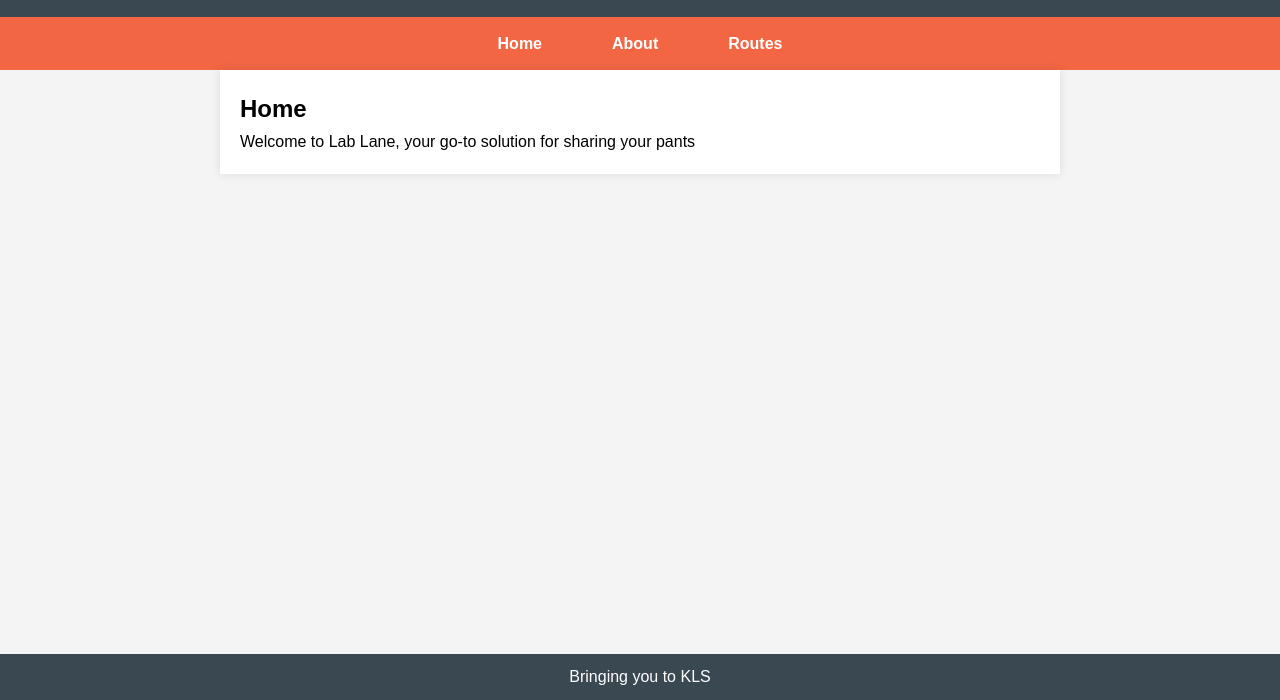
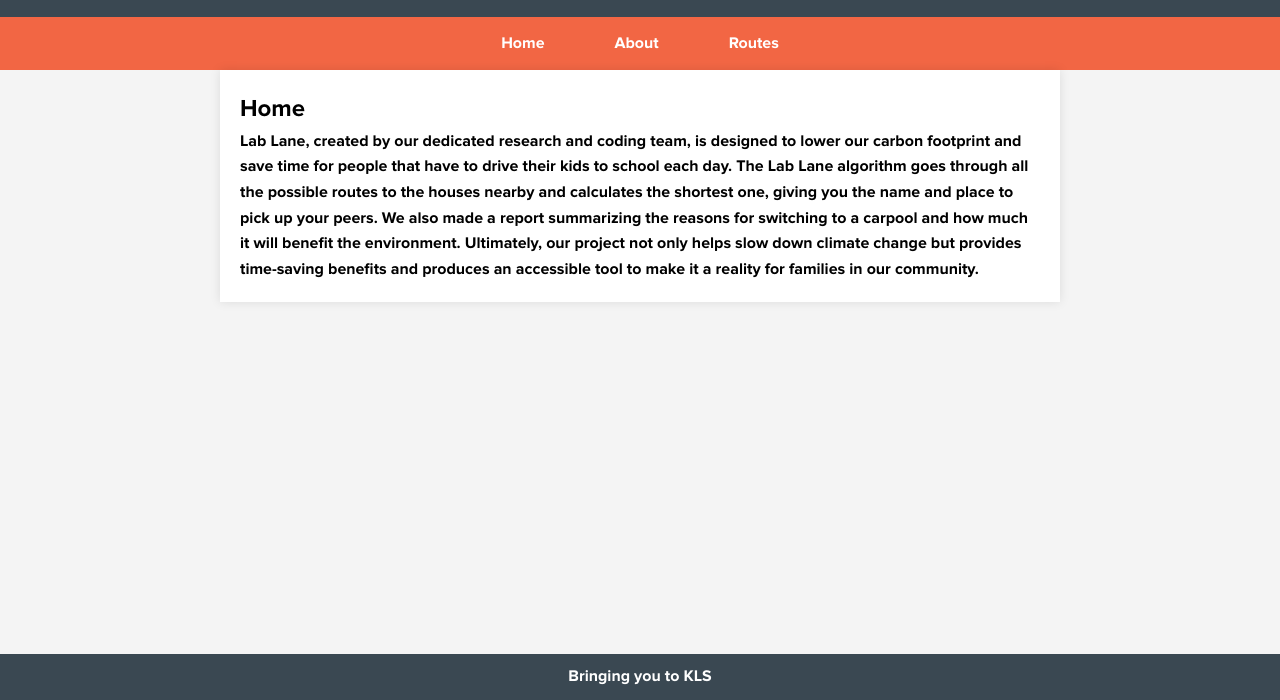
Before and after one commit to Imirami314/intersession-project, a website: page public/ui.html in a window 1280 px wide. Shown: the part 100-800 px from the top of the page. Drawn offline with Linux system fonts and the light colour scheme; some packages are replaced by stand-ins of ours.

Commit message:
Ui updates
Custom font added and updated home page and about me

```diff
--- a/public/ui.html
+++ b/public/ui.html
@@ -5,6 +5,13 @@
     <meta name="viewport" content="width=device-width, initial-scale=1.0">
     <title>Lab Lane</title>
     <style>
+        @font-face {
+    font-family: 'ProximaNova';
+    src: url('PROXIMANOVA_BOLD.OTF') format('opentype');
+    font-weight: normal;
+    font-style: normal;
+}
+
         /* Reset some default styles */
         body, h1, h2, p, ul {
             margin: 0;
@@ -12,7 +19,7 @@
         }
 
         body {
-            font-family: Arial, sans-serif;
+            font-family: 'ProximaNova', sans-serif;
             line-height: 1.6;
             background-color: #f4f4f4;
         }
@@ -163,13 +170,13 @@
         <!-- Home Section -->
         <div id="home" class="section active">
             <h2>Home</h2>
-            <p>Welcome to Lab Lane, your go-to solution for sharing your pants</p>
+            <p>Lab Lane, created by our dedicated research and coding team, is designed to lower our carbon footprint and save time for people that have to drive their kids to school each day. The Lab Lane algorithm goes through all the possible routes to the houses nearby and calculates the shortest one, giving you the name and place to pick up your peers. We also made a report summarizing the reasons for switching to a carpool and how much it will benefit the environment. Ultimately, our project not only helps slow down climate change but provides time-saving benefits and produces an accessible tool to make it a reality for families in our community.</p>
         </div>
 
         <!-- About Section -->
         <div id="about" class="section">
             <h2>About Us</h2>
-            <p>Lab Lane is dedicated to helping you find the best routes to the nearest minor</p>
+            <p>Our team consisting of Roham, Tima, Jack, Ishaan, Imram, Vikram, Arjun decided to lessen our daily car emissions created by our morning commute to school. To complete the project, our team split into two parts, half did the report for the project and the others worked on the website. In the end, we successfully combined our efforts to present a comprehensive solution for reducing car emissions, showcasing both a concise report and a website.</p>
         </div>
 
         <!-- Routes Section -->
```
Also changed, not shown: public/PROXIMANOVA_BOLD.OTF (added).
